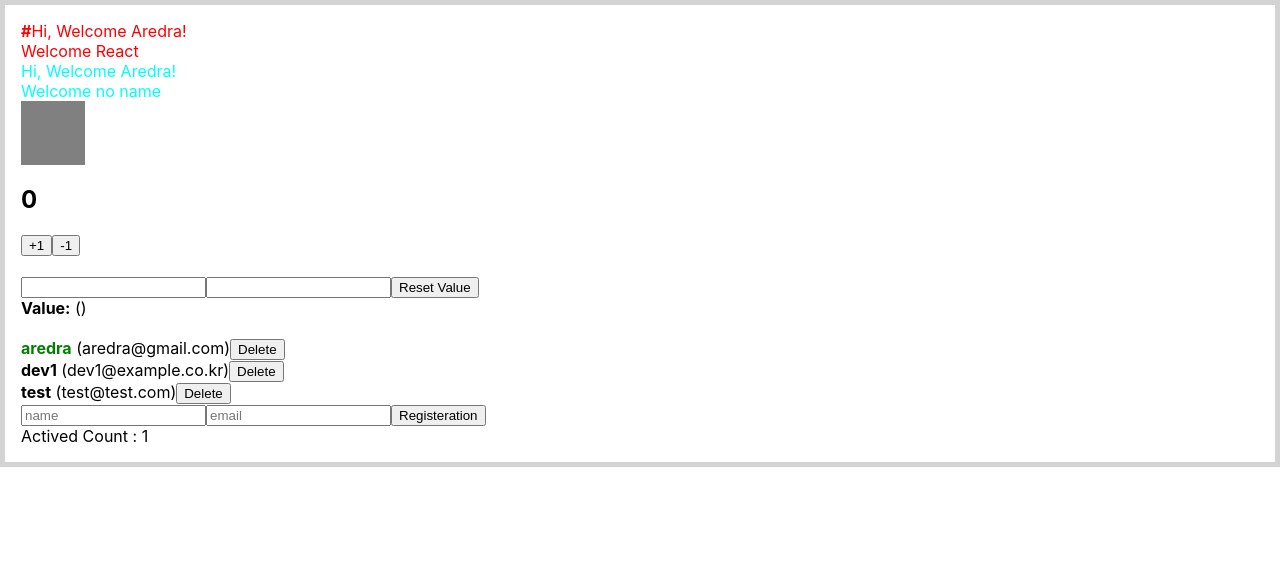
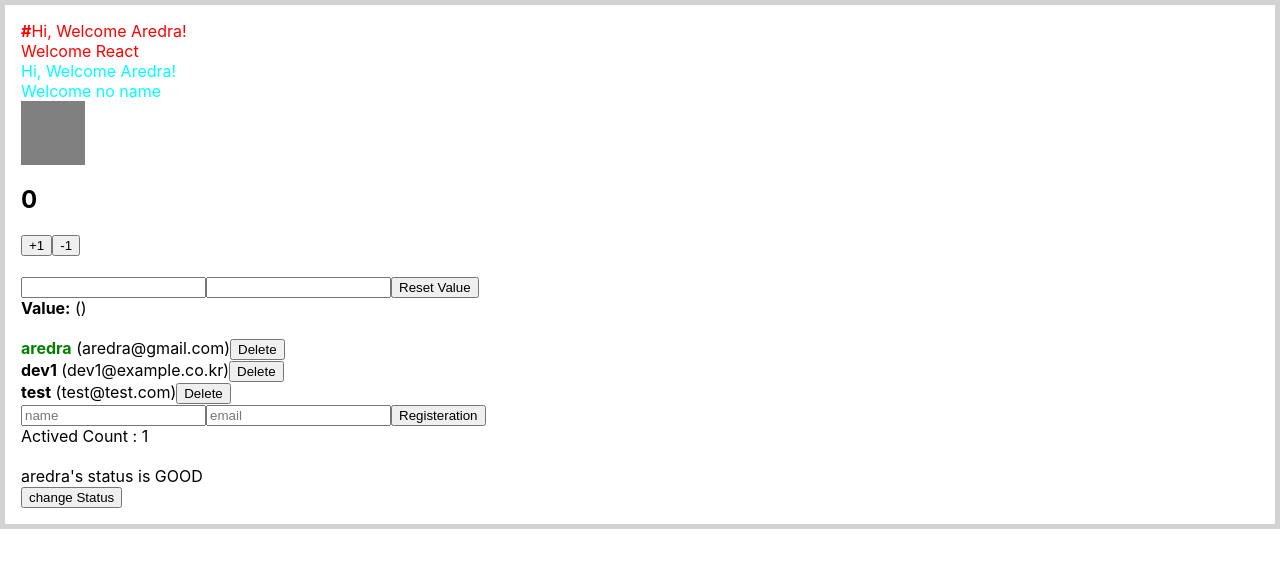
Before and after one commit to aredra/react-tutorial, a React (Create React App) app: page / in a window 1280 px wide. Shown: the top 568 px of the page. Built offline with nearby package versions, Linux system fonts and the light colour scheme.

Commit message:
add use Context API

```diff
--- a/src/App.js
+++ b/src/App.js
@@ -8,6 +8,7 @@ import UserList from './User';
 import CreateUser from './CreateUser';
 //import useInputsState from './useInputsState';
 import useInputsReducer from './useInputsReducer';
+import ContextSample from './ContextSample';
 
 function reducer(state, action) {
   switch (action.type) {
@@ -155,6 +156,8 @@ function App() {
         onCreate={onCreate}
       />
       <div>Actived Count : {count}</div>
+      &nbsp;
+      <ContextSample />
     </Wrapper>
   );
 }
--- /dev/null
+++ b/src/ContextSample.js
@@ -0,0 +1,28 @@
+import React, {useState, createContext, useContext} from 'react';
+
+const MyContext = createContext('defalut value');
+
+function Child() {
+    const text = useContext(MyContext);
+    return <div>aredra's status is {text}</div>;
+}
+
+function Parent() {
+    return <Child />;
+}
+
+function GrandParent() {
+    return <Parent />;
+}
+
+function ContextSample() {
+    const [value, setValue] = useState(true);
+    return (
+        <MyContext.Provider value={value ? 'GOOD' : 'BAD'}>
+            <GrandParent/>
+            <button onClick={() => setValue(!value)}>change Status</button>
+        </MyContext.Provider>
+    );
+}
+
+export default ContextSample;
```
